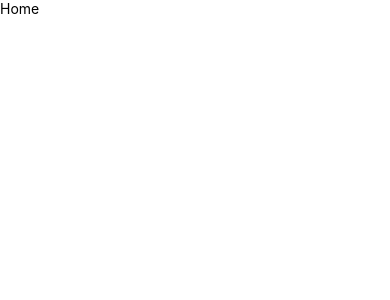
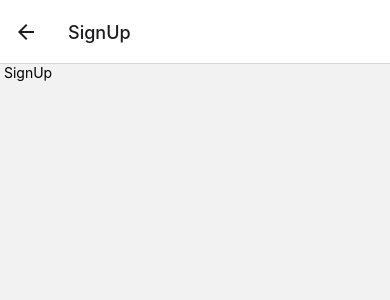
Before and after one commit to luongvantuit/FACT, a React Native app: screen /SignUp in a window 390 px wide. Shown: the top 300 px of the page. Built offline with nearby package versions, Linux system fonts and the light colour scheme.

Commit message:
navigator

```diff
--- a/App.tsx
+++ b/App.tsx
@@ -1,15 +1,18 @@
 import React from "react";
-import { Platform, SafeAreaView, Text, StatusBar } from "react-native";
-import { Home } from "./component";
+import { NavigationContainer } from "@react-navigation/native/";
+import { createNativeStackNavigator } from "@react-navigation/native-stack";
+import { Home, SignIn, SignUp } from "./component";
+
+const Stack = createNativeStackNavigator();
 
 export default function App() {
   return (
-    <SafeAreaView
-      style={{
-        paddingTop: Platform.OS === "android" ? StatusBar.currentHeight : 0,
-      }}
-    >
-      <Text>Home</Text>
-    </SafeAreaView>
+    <NavigationContainer>
+      <Stack.Navigator initialRouteName="Home">
+        <Stack.Screen name="Home" component={Home} />
+        <Stack.Screen name="SignUp" component={SignUp} />
+        <Stack.Screen name="SignIn" component={SignIn} />
+      </Stack.Navigator>
+    </NavigationContainer>
   );
 }
--- a/component/screen/Home.tsx
+++ b/component/screen/Home.tsx
@@ -1,12 +1,10 @@
-import React, { Component } from "react";
-import { Text, View, SafeAreaView } from "react-native";
+import React from "react";
+import { View, Text } from "react-native";
 
-export default class Home extends Component {
-  render() {
-    return (
-      <View>
-        <Text> Home </Text>
-      </View>
-    );
-  }
+export default function Home() {
+  return (
+    <View>
+      <Text> HomeApp </Text>
+    </View>
+  );
 }
--- a/component/screen/SignIn.tsx
+++ b/component/screen/SignIn.tsx
@@ -1,12 +1,10 @@
-import React, { Component } from "react";
-import { Text, View } from "react-native";
+import React from "react";
+import { View, Text } from "react-native";
 
-export default class SignIn extends Component {
-  render() {
-    return (
-      <View>
-        <Text> SignIn </Text>
-      </View>
-    );
-  }
+export default function SignIn() {
+  return (
+    <View>
+      <Text> SignIn </Text>
+    </View>
+  );
 }
--- a/component/screen/SignUp.tsx
+++ b/component/screen/SignUp.tsx
@@ -1,12 +1,10 @@
-import React, { Component } from "react";
-import { Text, View } from "react-native";
+import React from "react";
+import { View, Text } from "react-native";
 
-export default class SignUp extends Component {
-  render() {
-    return (
-      <View>
-        <Text> SignUp </Text>
-      </View>
-    );
-  }
+export default function SignUp() {
+  return (
+    <View>
+      <Text> SignUp </Text>
+    </View>
+  );
 }
--- a/package.json
+++ b/package.json
@@ -14,7 +14,9 @@
     "react": "16.13.1",
     "react-dom": "16.13.1",
     "react-native": "https://github.com/expo/react-native/archive/sdk-42.0.0.tar.gz",
-    "react-native-web": "~0.13.12"
+    "react-native-web": "~0.13.12",
+    "react-native-screens": "~3.4.0",
+    "react-native-safe-area-context": "3.2.0"
   },
   "devDependencies": {
     "@babel/core": "^7.9.0",
```
Also changed, not shown: 1 other file (tests, documents, lock files or other folders).
